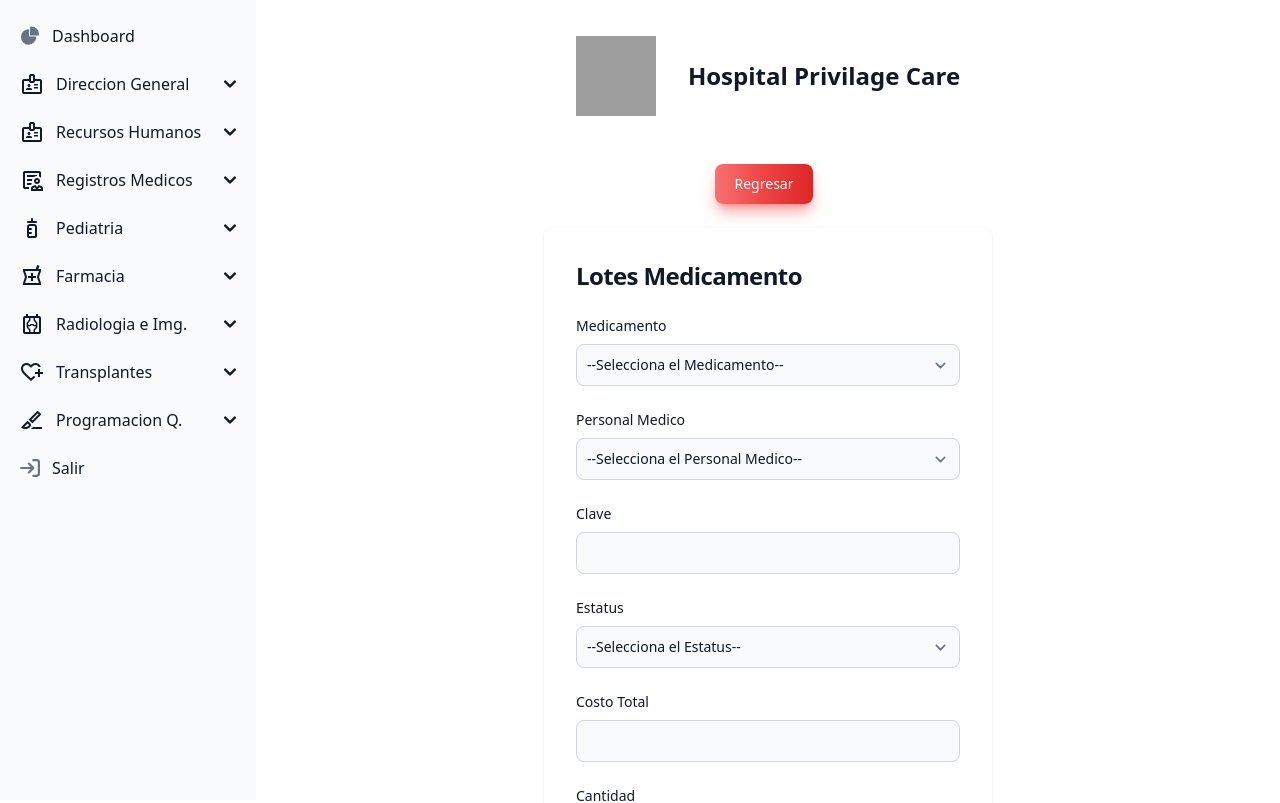
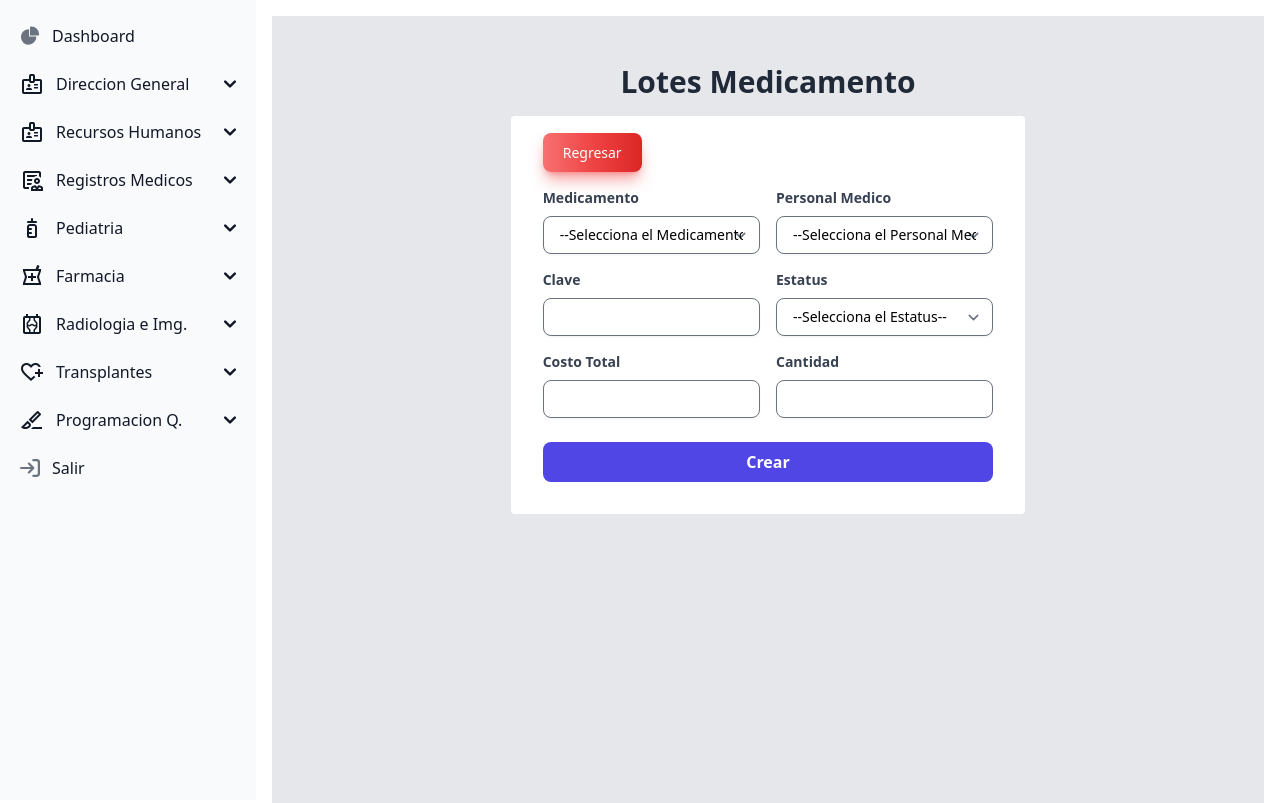
Before and after one commit to CrisOjeda9/hospital2.0, a Vue app in the folder frontend/sistema-hospital/: page /lotes in a window 1280 px wide. Shown: the top 803 px of the page. Built offline with nearby package versions, Linux system fonts and the light colour scheme; grey boxes are pictures that could not be loaded.

Commit message:
Form de LotesMed

```diff
--- a/frontend/sistema-hospital/src/components/LotesMed.vue
+++ b/frontend/sistema-hospital/src/components/LotesMed.vue
@@ -1,38 +1,24 @@
+
 <template>
-  <section class="py-4 md:py-1 dark:bg-gray-800 p-8  sm:p-8 ">
+  <div class="bg-gray-200 w-full h-full min-h-screen b  ">
 
-    <div
-      class="flex flex-col items-center justify-center px-30 py-10 mx-auto  lg:py-0 p-6 space-y-4 md:space-y-6 sm:p-8 my-4">
-      <a href="/" class="flex items-center mb-6 text-2xl font-semibold text-gray-900 dark:text-white">
-        <img class="w-20 h-20 mr-8"
-          src="https://img.freepik.com/vector-premium/icono-atencion-medica-medica-clinica-edificio-hospital-diseno-colorido_619989-984.jpg?w=826"
-          alt="osher.ai logo">
-        Hospital Privilage Care
-      </a>
-      <a href="/tablalot"
-                        class="text-white bg-gradient-to-r from-red-400 via-red-500 to-red-600 hover:bg-gradient-to-br focus:ring-4 focus:outline-none focus:ring-red-300 dark:focus:ring-red-800 shadow-lg shadow-red-500/50 dark:shadow-lg dark:shadow-red-800/80 font-medium rounded-lg text-sm px-5 py-2.5 text-center me-2 mb-2">
-                        Regresar
-                    </a>
-      <div
-        class="w-full bg-white rounded-lg shadow dark:border md:mt-0 sm:max-w-md xl:p-0 dark:bg-gray-800 dark:border-gray-700">
+    <form>
 
-        <div class="p-6 space-y-4 md:space-y-6 sm:p-8">
-          <h1 class="text-xl font-bold leading-tight tracking-tight text-gray-900 md:text-2xl dark:text-white">
-            Lotes Medicamento
-          </h1>
+      <div class="mx-auto w-full lg:w-7/12  dark:bg-gray-700 p-8 lg:rounded-l-none">
+        <h3 class="py-4 text-3xl font-semibold text-center text-gray-800 dark:text-white">Lotes Medicamento</h3>
+        <form class="px-8 pt-6 pb-8 mb-4 bg-white dark:bg-gray-800 rounded">
+          <a href="/tablalot"
+            class="text-white bg-gradient-to-r from-red-400 via-red-500 to-red-600 hover:bg-gradient-to-br focus:ring-4 focus:outline-none focus:ring-red-300 dark:focus:ring-red-800 shadow-lg shadow-red-500/50 dark:shadow-lg dark:shadow-red-800/80 font-medium rounded-lg text-sm px-5 py-2.5 text-center me-2 mb-2">
+            Regresar
+          </a>
 
-
-
-
-
-
-
-          <form class="space-y-4 md:space-y-6" method="POST" action="/auth/login/">
-
+          <div class="grid grid-cols-1 md:grid-cols-2 gap-4 mt-6">
             <div>
-              <label for="genero" class="block mb-2 text-sm font-medium text-gray-900 dark:text-white">Medicamento</label>
+              <label class="block mb-2 text-sm font-semibold text-gray-700 dark:text-white" for="genero">
+                Medicamento
+              </label>
               <select name="generos" id="genero"
-                class="bg-gray-50 border border-gray-300 text-gray-900 sm:text-sm rounded-lg focus:ring-teal-600 focus:border-teal-600 block w-full p-2.5 dark:bg-gray-700 dark:border-gray-600 dark:placeholder-gray-400 dark:text-white dark:focus:ring-blue-500 dark:focus:border-blue-500">
+                class="w-full px-4 py-2 text-sm border rounded-lg shadow-sm focus:outline-none focus:ring-2 focus:ring-indigo-500 dark:text-white dark:bg-gray-700 dark:border-gray-600">
                 <option value="">--Selecciona el Medicamento--</option>
                 <option value="Hombre">Medicamento 1</option>
                 <option value="Mujer">Medicamento 2</option>
@@ -42,9 +28,11 @@
             </div>
 
             <div>
-              <label for="genero" class="block mb-2 text-sm font-medium text-gray-900 dark:text-white">Personal Medico</label>
+              <label class="block mb-2 text-sm font-semibold text-gray-700 dark:text-white" for="genero">
+                Personal Medico
+              </label>
               <select name="generos" id="genero"
-                class="bg-gray-50 border border-gray-300 text-gray-900 sm:text-sm rounded-lg focus:ring-teal-600 focus:border-teal-600 block w-full p-2.5 dark:bg-gray-700 dark:border-gray-600 dark:placeholder-gray-400 dark:text-white dark:focus:ring-blue-500 dark:focus:border-blue-500">
+                class="w-full px-4 py-2 text-sm border rounded-lg shadow-sm focus:outline-none focus:ring-2 focus:ring-indigo-500 dark:text-white dark:bg-gray-700 dark:border-gray-600">
                 <option value="">--Selecciona el Personal Medico--</option>
                 <option value="Hombre">Cedula 1</option>
                 <option value="Mujer">Cedula 2</option>
@@ -54,14 +42,19 @@
             </div>
 
             <div>
-              <label for="name" class="block mb-2 text-sm font-medium text-gray-900 dark:text-white">Clave</label>
+              <label class="block mb-2 text-sm font-semibold text-gray-700 dark:text-white" for="name">
+                Clave
+              </label>
               <input type="text" name="register" id="name"
-                class="bg-gray-50 border border-gray-300 text-gray-900 sm:text-sm rounded-lg focus:ring-teal-600 focus:border-teal-600 block w-full p-2.5 dark:bg-gray-700 dark:border-gray-600 dark:placeholder-gray-400 dark:text-white dark:focus:ring-blue-500 dark:focus:border-blue-500">
+                class="w-full px-4 py-2 text-sm border rounded-lg shadow-sm focus:outline-none focus:ring-2 focus:ring-indigo-500 dark:text-white dark:bg-gray-700 dark:border-gray-600">
             </div>
+
             <div>
-              <label for="genero" class="block mb-2 text-sm font-medium text-gray-900 dark:text-white">Estatus</label>
+              <label class="block mb-2 text-sm font-semibold text-gray-700 dark:text-white" for="genero">
+                Estatus
+              </label>
               <select name="generos" id="genero"
-                class="bg-gray-50 border border-gray-300 text-gray-900 sm:text-sm rounded-lg focus:ring-teal-600 focus:border-teal-600 block w-full p-2.5 dark:bg-gray-700 dark:border-gray-600 dark:placeholder-gray-400 dark:text-white dark:focus:ring-blue-500 dark:focus:border-blue-500">
+                class="w-full px-4 py-2 text-sm border rounded-lg shadow-sm focus:outline-none focus:ring-2 focus:ring-indigo-500 dark:text-white dark:bg-gray-700 dark:border-gray-600">
                 <option value="">--Selecciona el Estatus--</option>
                 <option value="Hombre">Reservado</option>
                 <option value="Mujer">En transito</option>
@@ -72,33 +65,30 @@
 
 
             <div>
-              <label for="costo" class="block mb-2 text-sm font-medium text-gray-900 dark:text-white">Costo Total</label>
+              <label class="block mb-2 text-sm font-semibold text-gray-700 dark:text-white" for="costo">
+                Costo Total
+              </label>
               <input type="number" name="costo" id="costo"
-                class="bg-gray-50 border border-gray-300 text-gray-900 sm:text-sm rounded-lg focus:ring-teal-600 focus:border-teal-600 block w-full p-2.5 dark:bg-gray-700 dark:border-gray-600 dark:placeholder-gray-400 dark:text-white dark:focus:ring-blue-500 dark:focus:border-blue-500">
+                class="w-full px-4 py-2 text-sm border rounded-lg shadow-sm focus:outline-none focus:ring-2 focus:ring-indigo-500 dark:text-white dark:bg-gray-700 dark:border-gray-600">
             </div>
             <div>
-              <label for="cantidad" class="block mb-2 text-sm font-medium text-gray-900 dark:text-white">Cantidad </label>
+              <label class="block mb-2 text-sm font-semibold text-gray-700 dark:text-white" for="cantidad">
+                Cantidad
+              </label>
               <input type="number" name="cantidad" id="cantidad"
-                class="bg-gray-50 border border-gray-300 text-gray-900 sm:text-sm rounded-lg focus:ring-teal-600 focus:border-teal-600 block w-full p-2.5 dark:bg-gray-700 dark:border-gray-600 dark:placeholder-gray-400 dark:text-white dark:focus:ring-blue-500 dark:focus:border-blue-500">
+                class="w-full px-4 py-2 text-sm border rounded-lg shadow-sm focus:outline-none focus:ring-2 focus:ring-indigo-500 dark:text-white dark:bg-gray-700 dark:border-gray-600">
             </div>
 
-
-
-
-            <button type="submit" class="text-white bg-teal-600 py-1.5 px-4 rounded font-bold w-full">
-              <a href="/inicio">Crear</a>
+          </div>
+          <div class="mt-6 text-center">
+            <button
+              class="bg-indigo-600 text-white font-semibold py-2 px-4 w-full rounded-lg hover:bg-indigo-500 focus:outline-none focus:ring-2 focus:ring-indigo-500 "
+              type="button">
+              Crear
             </button>
-
-
-
-
-
-
-          </form>
-
-
-        </div>
+          </div>
+        </form>
       </div>
+    </form>
   </div>
-
-</section></template>
+</template>
```
